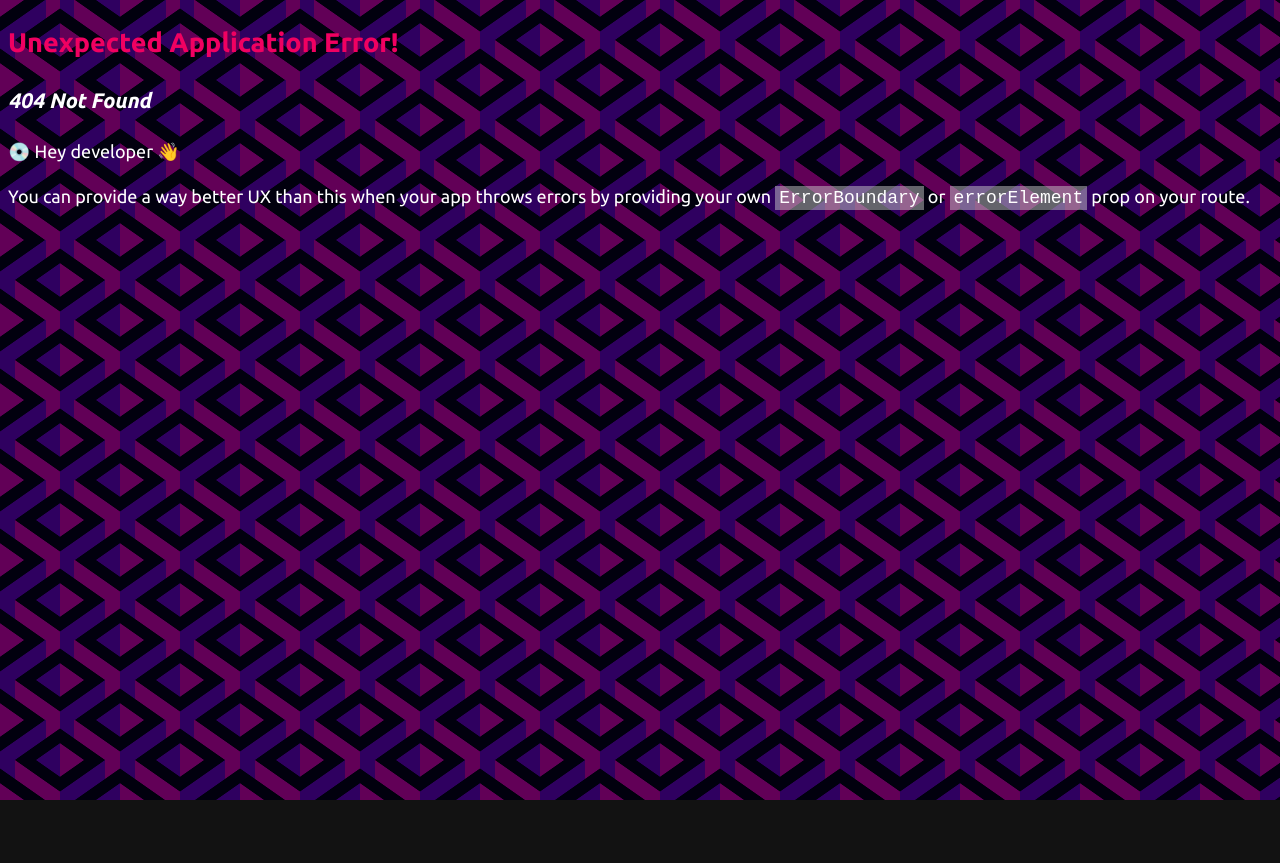
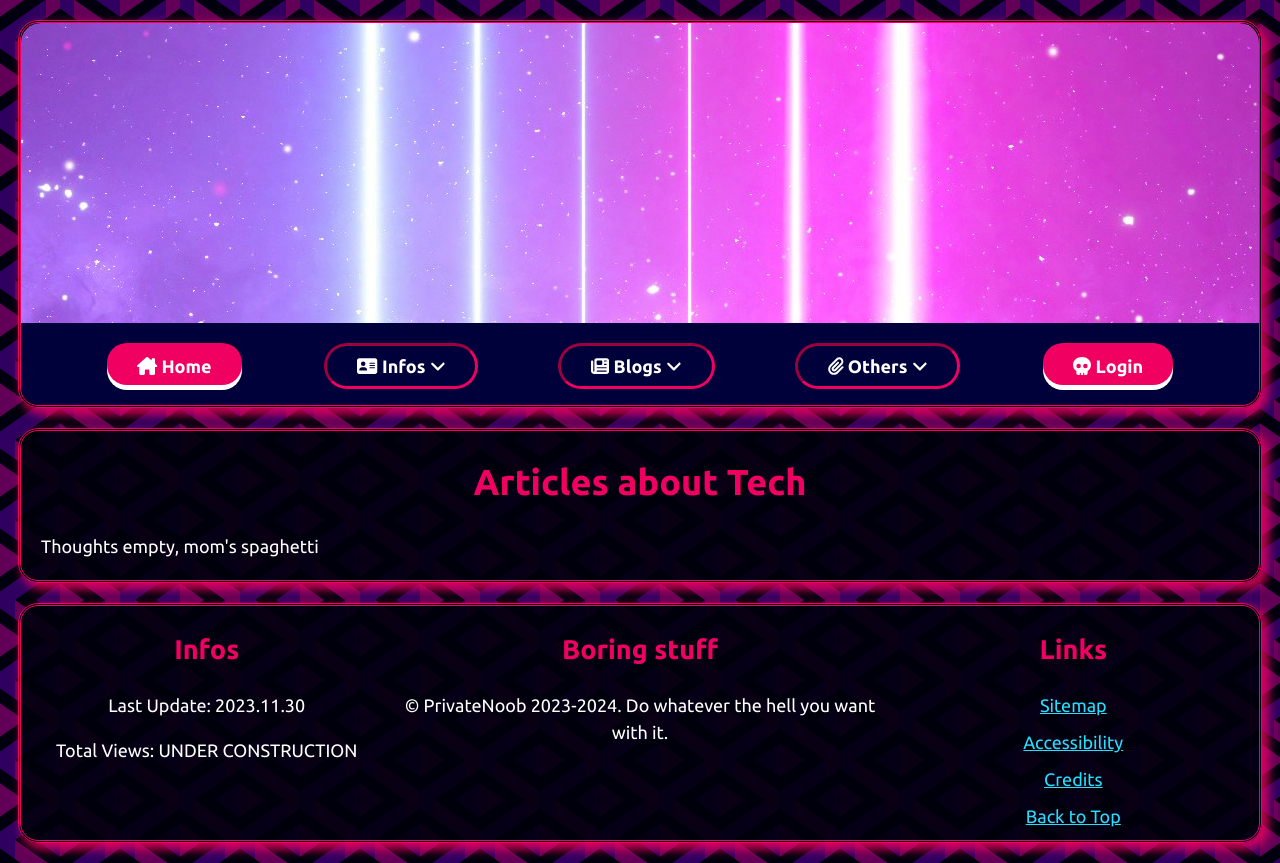
Before and after one commit to PrivateN00b/privatenoob.top, a React (Vite) app: page /Software in a window 1280 px wide. Before the commit this address had no page. Before the commit the page ends 800 px from the top, so only its background shows below. Built offline with nearby package versions, Linux system fonts and the light colour scheme.

Commit message:
Added an empty Software page

```diff
--- a/src/App.tsx
+++ b/src/App.tsx
@@ -18,6 +18,7 @@ import PageNotFound from "./pages/PageNotFound";
 import About from "./pages/infos/About";
 import Recipes from "./pages/blogs/Recipes/Recipes";
 import { Bejgli } from "./pages/blogs/Recipes/pages/Bejgli";
+import Software from "./pages/blogs/Software/Software";
 
 const router = createBrowserRouter(
   createRoutesFromElements(
@@ -27,6 +28,8 @@ const router = createBrowserRouter(
       <Route path="About" element={<About />} />
       <Route path="Projects" element={<Projects />} />
 
+      {/* Blogs */}
+      <Route path="Software" element={<Software />} />
       <Route path="Recipes" element={<Recipes />} />
       <Route path="Recipes/Bejgli" element={<Bejgli />} />
 
--- a/src/layouts/sublayouts/Navbar.tsx
+++ b/src/layouts/sublayouts/Navbar.tsx
@@ -251,7 +251,7 @@ function Navbar() {
                 </div>{" "}
                 <MenuBorder />
                 <div style={{ display: "flex", flexDirection: "column" }}>
-                  <MenuItem to="404">Software</MenuItem>
+                  <MenuItem to="Software">Software</MenuItem>
                   <MenuItem to="Recipes">Recipes</MenuItem>
                   <MenuItem to="404">Personal</MenuItem>
                 </div>
--- /dev/null
+++ b/src/pages/blogs/Software/Software.tsx
@@ -0,0 +1,17 @@
+import BaseContentDiv from "../../../components/ui/BaseContentDiv";
+import CenteredH1 from "../../../components/ui/CenteredH1";
+import Container from "../../../components/ui/Container";
+import StyledParagraph from "../../../components/ui/StyledParagraph";
+
+export default function Software() {
+  return (
+    <Container>
+      <BaseContentDiv isLast={true}>
+        <CenteredH1>Articles about Tech</CenteredH1>
+        <StyledParagraph style={{ marginBottom: "20px" }}>
+          Thoughts empty, mom's spaghetti
+        </StyledParagraph>
+      </BaseContentDiv>
+    </Container>
+  );
+}
```
